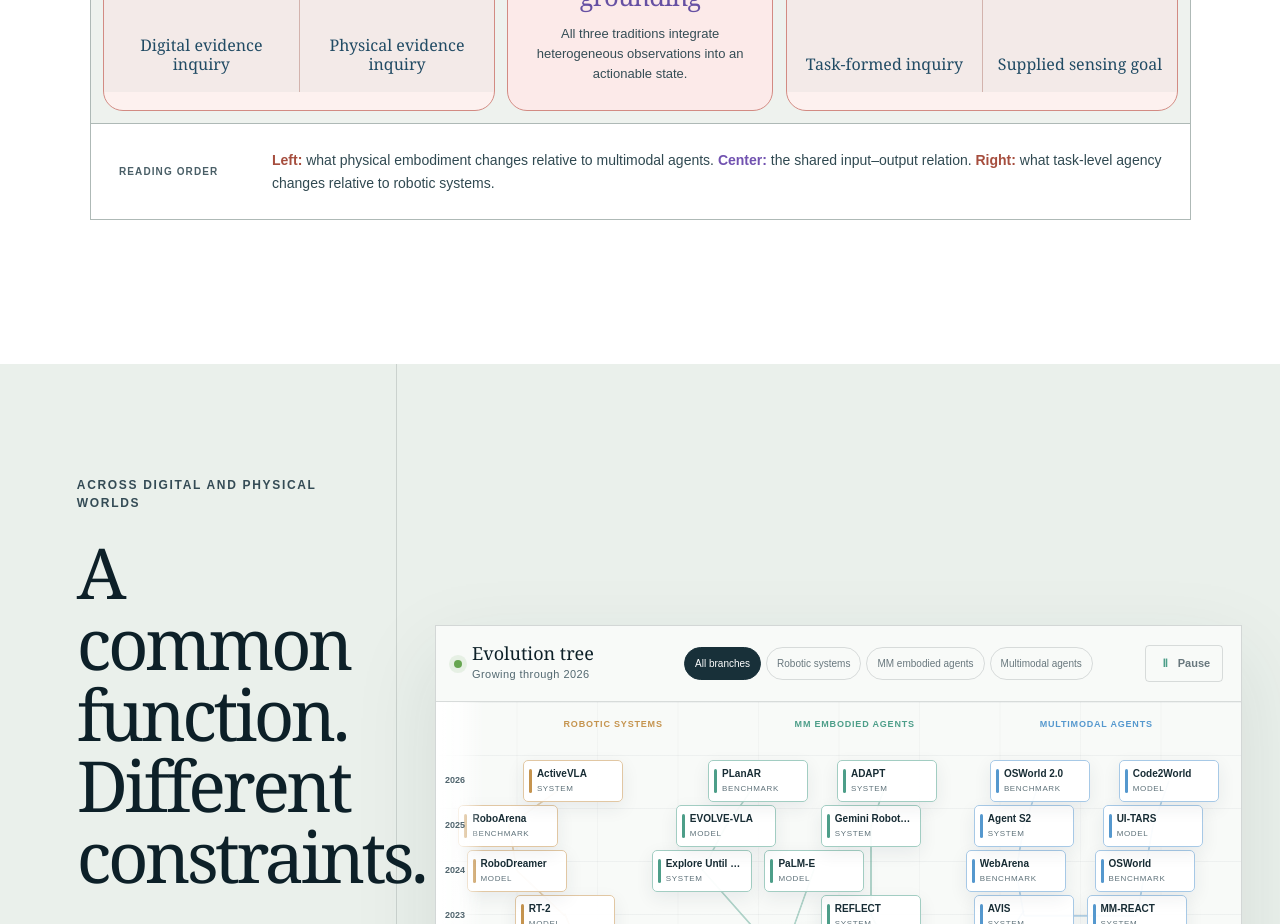
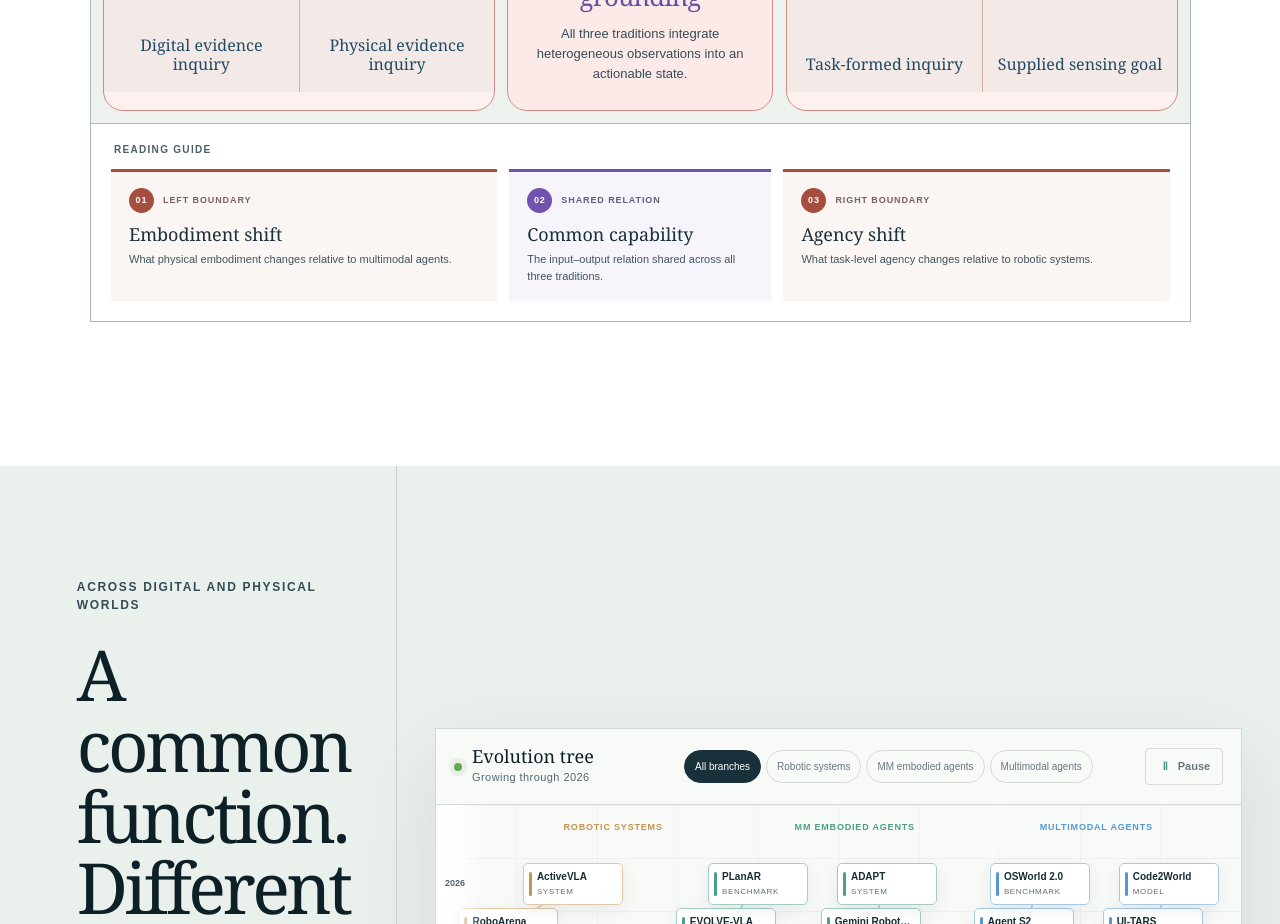
Before and after one commit to ChenAnno/Awesome-Agentic-Robots, a Next.js app: page / in a window 1280 px wide. Shown: the part 3820-4744 px from the top of the page. Built offline with nearby package versions, Linux system fonts and the light colour scheme; no server answers.

Commit message:
Refine comparison reading guide

```diff
--- a/app/globals.css
+++ b/app/globals.css
@@ -432,11 +432,17 @@ h1 { margin: 0; letter-spacing: -.045em; }
 .comparison-column-left { animation: triptych-left-in .8s cubic-bezier(.16,1,.3,1) .08s both; }
 .shared-capability { animation: triptych-center-in .9s cubic-bezier(.16,1,.3,1) .22s both; }
 .comparison-column-right { animation: triptych-right-in .8s cubic-bezier(.16,1,.3,1) .12s both; }
-.triptych-reading { display: grid; grid-template-columns: 125px 1fr; gap: 28px; align-items: center; min-height: 96px; padding: 20px 28px; border: 1px solid #aeb9b6; border-top: 0; background: #fff; }
-.triptych-reading > span { color: #4a5f67; font-size: 10px; font-weight: 900; letter-spacing: .11em; text-transform: uppercase; }
-.triptych-reading p { margin: 0; color: #304951; font-size: 14px; line-height: 1.6; }
-.triptych-reading b:first-child, .triptych-reading b:last-of-type { color: #a64e3e; }
-.triptych-reading b:nth-of-type(2) { color: #7152b0; }
+.triptych-reading { padding: 18px 20px 20px; border: 1px solid #aeb9b6; border-top: 0; background: #fff; }
+.triptych-reading > span { display: block; margin: 0 0 12px 3px; color: #4a5f67; font-size: 10px; font-weight: 900; letter-spacing: .13em; text-transform: uppercase; }
+.triptych-reading-grid { display: grid; grid-template-columns: 1.12fr .76fr 1.12fr; gap: 12px; }
+.triptych-reading article { min-width: 0; padding: 16px 18px 17px; border-top: 3px solid #a64e3e; background: #fbf5f3; }
+.triptych-reading article.reading-center { border-top-color: #7152b0; background: #f7f4fb; }
+.triptych-reading small { display: flex; align-items: center; gap: 9px; color: #7a625d; font-size: 9px; font-weight: 800; letter-spacing: .1em; text-transform: uppercase; }
+.triptych-reading .reading-center small { color: #675a83; }
+.triptych-reading small b { display: grid; place-items: center; width: 25px; height: 25px; border-radius: 50%; color: #fff; background: #a64e3e; font-size: 9px; }
+.triptych-reading .reading-center small b { background: #7152b0; }
+.triptych-reading strong { display: block; margin-top: 12px; color: #17313a; font: 400 clamp(17px,1.4vw,21px)/1.08 Georgia,serif; }
+.triptych-reading p { margin: 7px 0 0; color: #40565e; font-size: 11px; line-height: 1.5; }
 @keyframes triptych-stage-in { from { opacity: .45; } to { opacity: 1; } }
 @keyframes triptych-left-in { from { opacity: 0; filter: blur(8px); transform: translateX(-45px) scale(.97); } to { opacity: 1; filter: blur(0); transform: translateX(0) scale(1); } }
 @keyframes triptych-center-in { from { opacity: 0; filter: blur(11px); transform: translateY(34px) scale(.9); } to { opacity: 1; filter: blur(0); transform: translateY(0) scale(1); } }
@@ -701,7 +707,7 @@ footer > a:last-child { justify-self: end; }
   .triptych-visual { display: flex; overflow-x: auto; }
   .triptych-visual .comparison-column { min-width: 470px; }
   .triptych-visual .shared-capability { min-width: 330px; }
-  .triptych-reading { grid-template-columns: 1fr; gap: 10px; }
+  .triptych-reading-grid { grid-template-columns: 1fr; }
   .comparison-visual { overflow-x: auto; }
   .similarity-map, .difference-map, .embodiment-gate, .comparison-takeaway { min-width: 820px; }
   .alignment-visual { overflow-x: auto; }
--- a/app/similarity-difference.tsx
+++ b/app/similarity-difference.tsx
@@ -124,9 +124,25 @@ export default function SimilarityDifference() {
         <ComparisonColumn label="Difference from Robotics" note="Supplied control → task-formed agency" flows={item.right} side="right" />
       </div>
 
-      <div className="triptych-reading">
-        <span>Reading order</span>
-        <p><b>Left:</b> what physical embodiment changes relative to multimodal agents. <b>Center:</b> the shared input–output relation. <b>Right:</b> what task-level agency changes relative to robotic systems.</p>
+      <div className="triptych-reading" aria-label="How to read the comparison">
+        <span>Reading guide</span>
+        <div className="triptych-reading-grid">
+          <article className="reading-left">
+            <small><b>01</b> Left boundary</small>
+            <strong>Embodiment shift</strong>
+            <p>What physical embodiment changes relative to multimodal agents.</p>
+          </article>
+          <article className="reading-center">
+            <small><b>02</b> Shared relation</small>
+            <strong>Common capability</strong>
+            <p>The input–output relation shared across all three traditions.</p>
+          </article>
+          <article className="reading-right">
+            <small><b>03</b> Right boundary</small>
+            <strong>Agency shift</strong>
+            <p>What task-level agency changes relative to robotic systems.</p>
+          </article>
+        </div>
       </div>
     </section>
   );
```
